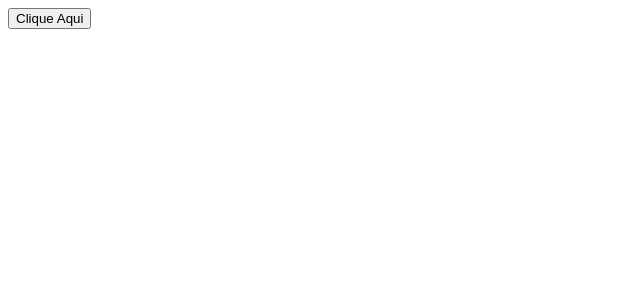
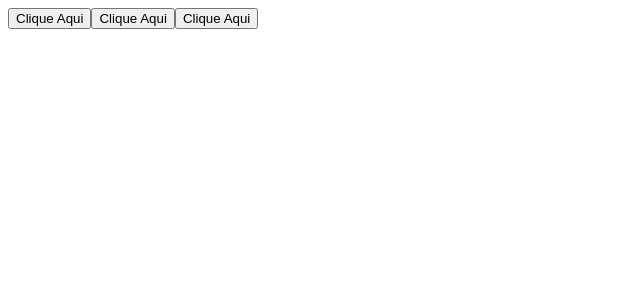
Before and after one commit to LuizGarbini/fundamentos-react-rocketseat, a React (Vite) app: page / in a window 1280 px wide. Shown: the top 300 px of the page, without its empty margins (0-640 px from the left). Built offline with nearby package versions, Linux system fonts and the light colour scheme.

Commit message:
Retornando um Elemento Parent

```diff
--- a/src/App.tsx
+++ b/src/App.tsx
@@ -2,6 +2,10 @@ import { Button } from "./components/button"
 
 export function App(){
   return (
-    <Button />
+    <div>
+      <Button />
+      <Button />
+      <Button />
+    </div>
   )
 }
```
